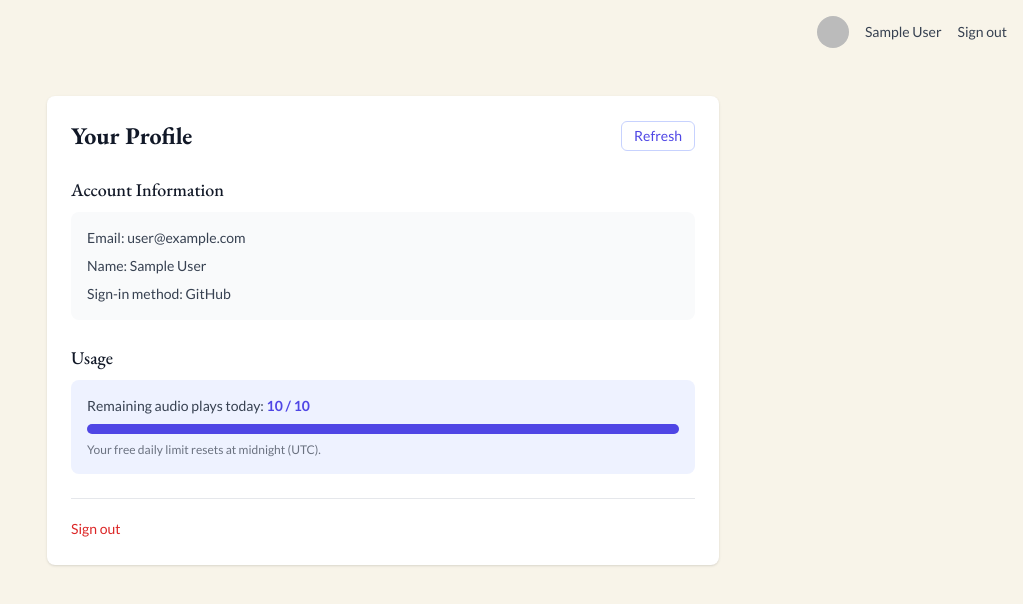
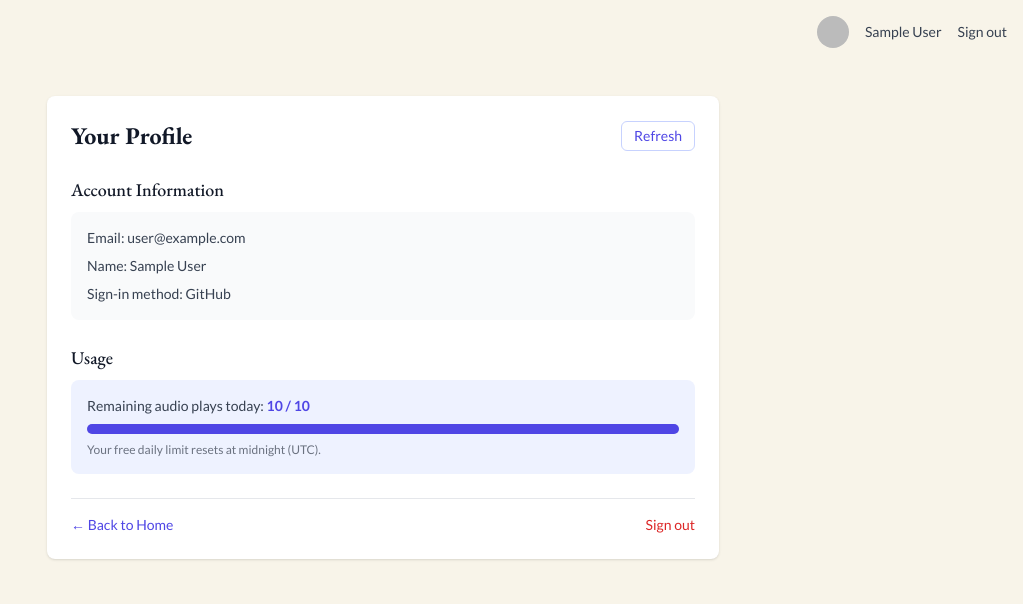
Before and after one commit to startfromit/ai_english_learning, a Next.js app: page /profile in a window 1280 px wide. Shown: the top 604 px of the page, without its empty margins (257-1280 px from the left). Built offline with nearby package versions, Linux system fonts and the light colour scheme; no server answers; the database is empty; sample sign-in values are in the browser's storage.

Commit message:
profile back to home

```diff
--- a/src/app/profile/page.tsx
+++ b/src/app/profile/page.tsx
@@ -5,6 +5,7 @@ import { useRouter } from 'next/navigation'
 import { getRemainingPlays } from '@/lib/auth'
 import { useAuth } from '@/hooks/useAuth'
 import AuthGuard from '@/components/AuthGuard'
+import Link from 'next/link'
 
 function ProfileContent() {
   const { user, provider } = useAuth()
@@ -103,7 +104,13 @@ function ProfileContent() {
           </div>
         </div>
 
-        <div className="pt-4 border-t border-gray-200 dark:border-gray-700">
+        <div className="pt-4 border-t border-gray-200 dark:border-gray-700 flex justify-between items-center">
+          <Link
+            href="/"
+            className="text-sm font-medium text-indigo-600 hover:text-indigo-800 dark:text-indigo-400 dark:hover:text-indigo-300"
+          >
+            &larr; Back to Home
+          </Link>
           <button
             onClick={() => router.push('/auth/signout')}
             className="text-sm font-medium text-red-600 hover:text-red-800 dark:text-red-400 dark:hover:text-red-300"
```
